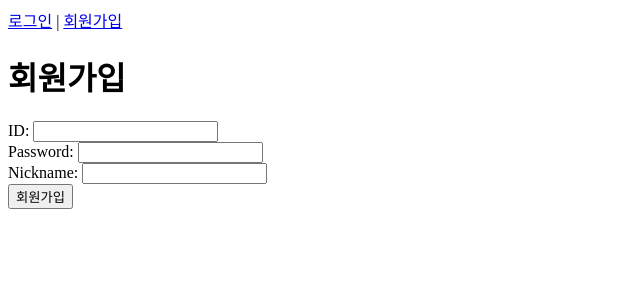
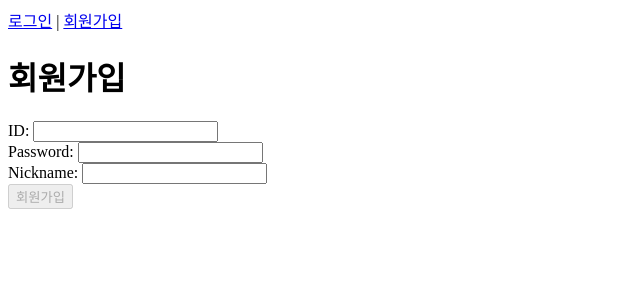
Before and after one commit to ella-front-dev/Lec-vue-study-note, a Vue app: page /signup in a window 1280 px wide. Shown: the top 300 px of the page, without its empty margins (0-640 px from the left). Built offline with nearby package versions, Linux system fonts and the light colour scheme.

Commit message:
[feature] signup form 유효성 함수 추가

```diff
--- a/src/components/SignupForm.vue
+++ b/src/components/SignupForm.vue
@@ -12,13 +12,19 @@
       <label for="nickname">Nickname: </label>
       <input id="nickname" type="text" v-model="nickname" />
     </div>
-    <button type="submit">회원가입</button>
+    <button
+      type="submit"
+      v-bind:disabled="!isUsernameValid || !password || !nickname"
+    >
+      회원가입
+    </button>
     <p>{{ logMessage }}</p>
   </form>
 </template>
 
 <script>
 import { registerUser } from '@/api/index';
+import { validateEmail } from '@/utils/validation';
 
 export default {
   data() {
@@ -28,6 +34,11 @@ export default {
       nickname: '',
       logMessage: '',
     };
+  },
+  computed: {
+    isUsernameValid() {
+      return validateEmail(this.username);
+    },
   },
   methods: {
     async submitForm() {
```
